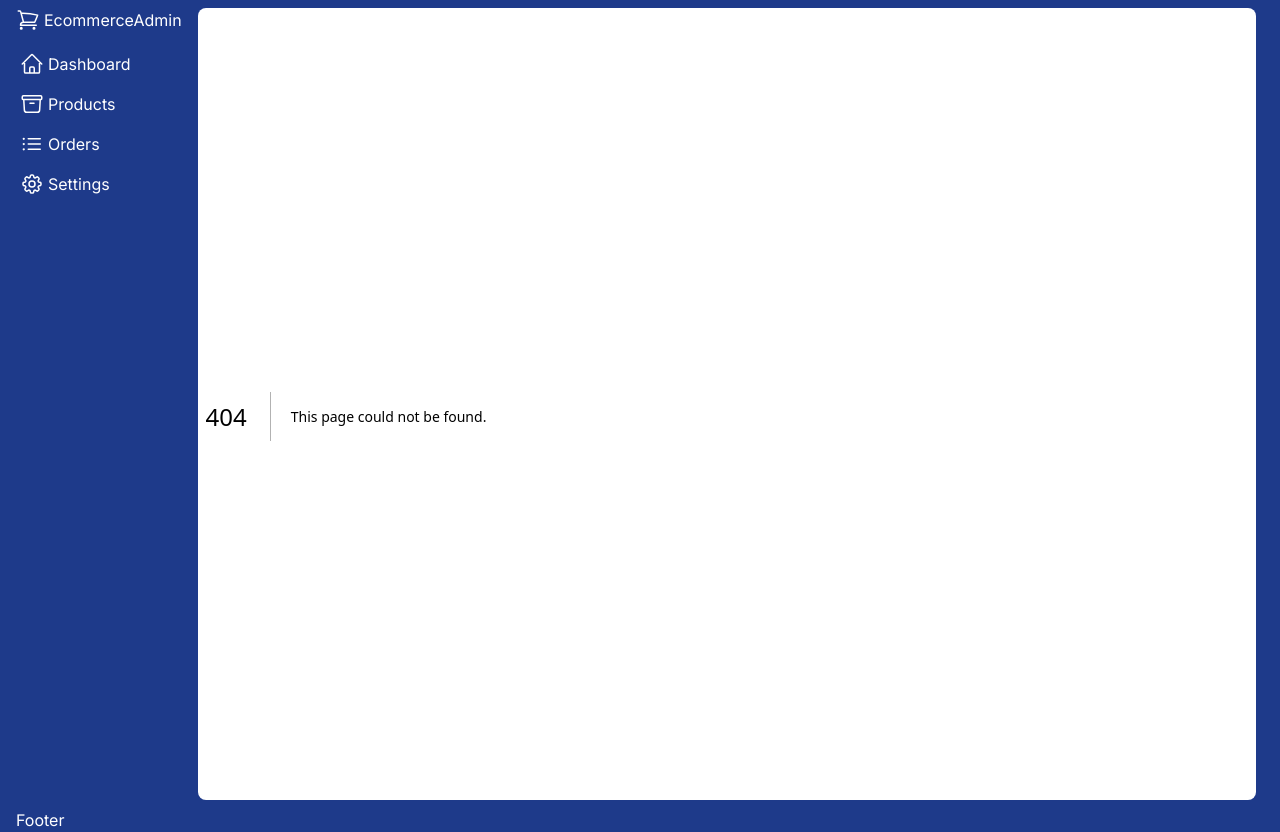
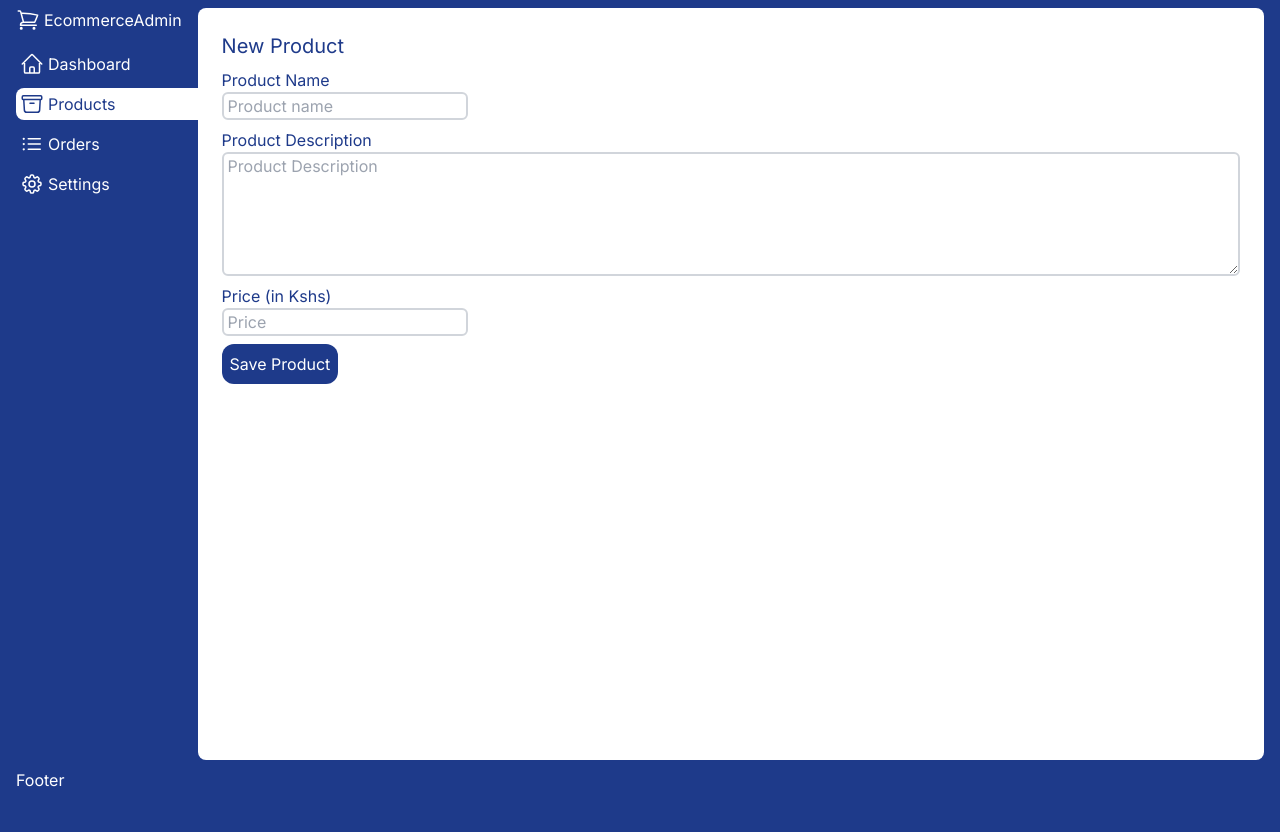
Before and after one commit to George-Kibe/Ecommerce-next, a Next.js app in the folder admin/: page /products/new in a window 1280 px wide. Before the commit this address had no page. After the commit the page ends 800 px from the top, so only its background shows below. Built offline with nearby package versions, Linux system fonts and the light colour scheme.

Commit message:
add product UI done

```diff
--- a/admin/app/layout.jsx
+++ b/admin/app/layout.jsx
@@ -16,7 +16,7 @@ export default function RootLayout({ children }) {
         <AuthProvider>
         <div className="flex h-screen">
           <Navbar />
-          <div className='bg-white flex p-2 flex-1 flex-row mr-2 mb-2 rounded-lg text-black'>
+          <div className='flex bg-white w-full p-2 flex-1 flex-col  mb-2 rounded-lg text-black'>
             {children}
           </div>
         </div>
--- a/admin/app/page.jsx
+++ b/admin/app/page.jsx
@@ -3,20 +3,10 @@
 import Image from 'next/image'
 import { useSession, signIn, signOut } from 'next-auth/react'
 import { useRouter } from 'next/navigation'
-import Navbar from '@/components/Navbar';
 
 export default function Home() {
   const session = useSession();
   // console.log(session)
-
-  if (session.status === "loading") {
-    return (
-      <div className="flex flex-col items-center justify-center h-screen bg-gray-100">
-        <div className="w-24 h-24 border-8 border-t-8 border-gray-500 rounded-full animate-spin"></div>
-        <h1 className="mt-8 text-3xl font-semibold text-gray-800">Loading...</h1>
-      </div>
-    );
-  }
   if (session.status === "unauthenticated") {
     //router?.push("/dashboard/login");
     return (
@@ -29,8 +19,14 @@ export default function Home() {
   }
   if (session.status === "authenticated") {
     return (
-      <div className="">
-        <p>Logged in as {session.data.user.name}-{session.data.user.email}</p>
+      <div className="text-blue-900 w-full flex justify-between">
+        <h2 className="">Hello , {session.data.user.name}</h2>
+        <div className="flex bg-gray-300 gap-1 py-1 rounded-2xl px-2 justify-center items-center text-black">
+          <div className="w-8 h-8 relative">
+            <Image src={session.data.user.image} fill alt={session.data.user.image} className='w-6 h-6 rounded-full' />
+          </div>
+            <p>{session.data.user.name}</p>
+        </div>
       </div>
     )
   }
--- /dev/null
+++ b/admin/app/products/new/page.jsx
@@ -0,0 +1,50 @@
+"use client"
+import axios from 'axios'
+import React, { useState } from 'react'
+import { ToastContainer, toast } from 'react-toastify';
+import 'react-toastify/dist/ReactToastify.css';
+
+const AddNewProduct = () => {
+  const [title, setTitle] = useState("")
+  const [description, setDescription] = useState('')
+  const [price, setPrice] = useState('')
+
+  const saveProduct = async(e) => {
+    e.preventDefault()
+    if(!title| !description |!price){
+      toast.error("You have missing details!");
+      return
+    }
+    const data = {title, description, price}
+    const response = await axios.post("/api/products", data)
+  }
+
+  return (
+    <div className="">
+      <ToastContainer />
+      <form onSubmit={saveProduct} className="text-blue-900 flex flex-col p-4">
+        <h1 className="mb-2 text-xl">New Product</h1>
+        <label>Product Name</label>
+        <input type="text" placeholder='Product name'
+            value={title}
+            onChange={ev => setTitle(ev.target.value)}
+            className="border-2 border-gray-300 rounded-md px-1 self-start mb-2 focus:border-blue-900" />
+        <label>Product Description</label>
+        <textarea name="" id="" cols="30" rows="5"
+            value={description}
+            onChange={ev => setDescription(ev.target.value)}
+            placeholder='Product Description'
+            className="border-2 border-gray-300 rounded-md px-1 w-full mb-2 focus:border-blue-900">
+        </textarea>
+        <label>Price (in Kshs)</label>
+        <input type="text" placeholder='Price'
+            value={price}
+            onChange={ev => setPrice(ev.target.value)}
+            className="border-2 border-gray-300 rounded-md px-1 self-start mb-2 focus:border-blue-900" />
+        <button type='submit' className='bg-blue-900 text-white p-2 rounded-xl self-start'>Save Product</button>
+        </form>
+    </div>
+  )
+}
+
+export default AddNewProduct
--- a/admin/app/products/page.jsx
+++ b/admin/app/products/page.jsx
@@ -1,9 +1,12 @@
+import Link from 'next/link'
 import React from 'react'
 
-const page = () => {
+const AllProducts = () => {
   return (
-    <div>page</div>
+    <div className="text-blue-900 w-full flex justify-between p-4">
+      <Link href={"/products/new"} className='bg-blue-900 text-white p-2 rounded-xl'>Add New Product</Link>
+    </div>
   )
 }
 
-export default page
+export default AllProducts
--- a/admin/components/Navbar.jsx
+++ b/admin/components/Navbar.jsx
@@ -25,19 +25,19 @@ const Navbar = () => {
           </svg>
           Dashboard
         </Link>
-        <Link href={"/products"} className={pathname === "/products"? activeLink: inactiveLink} >
+        <Link href={"/products"} className={pathname.startsWith("/products")? activeLink: inactiveLink} >
           <svg xmlns="http://www.w3.org/2000/svg" fill="none" viewBox="0 0 24 24" strokeWidth={1.5} stroke="currentColor" className="w-6 h-6">
             <path strokeLinecap="round" strokeLinejoin="round" d="M20.25 7.5l-.625 10.632a2.25 2.25 0 01-2.247 2.118H6.622a2.25 2.25 0 01-2.247-2.118L3.75 7.5M10 11.25h4M3.375 7.5h17.25c.621 0 1.125-.504 1.125-1.125v-1.5c0-.621-.504-1.125-1.125-1.125H3.375c-.621 0-1.125.504-1.125 1.125v1.5c0 .621.504 1.125 1.125 1.125z" />
           </svg>
           Products
         </Link>
-        <Link href={"/orders"} className={pathname === "/orders"? activeLink: inactiveLink} >
+        <Link href={"/orders"} className={pathname.startsWith("/orders")? activeLink: inactiveLink} >
           <svg xmlns="http://www.w3.org/2000/svg" fill="none" viewBox="0 0 24 24" strokeWidth={1.5} stroke="currentColor" className="w-6 h-6">
             <path strokeLinecap="round" strokeLinejoin="round" d="M8.25 6.75h12M8.25 12h12m-12 5.25h12M3.75 6.75h.007v.008H3.75V6.75zm.375 0a.375.375 0 11-.75 0 .375.375 0 01.75 0zM3.75 12h.007v.008H3.75V12zm.375 0a.375.375 0 11-.75 0 .375.375 0 01.75 0zm-.375 5.25h.007v.008H3.75v-.008zm.375 0a.375.375 0 11-.75 0 .375.375 0 01.75 0z" />
           </svg>
           Orders
         </Link>
-        <Link href={"/settings"} className={pathname === "/settings"? activeLink: inactiveLink} >
+        <Link href={"/settings"} className={pathname.startsWith("/settings")? activeLink: inactiveLink} >
           <svg xmlns="http://www.w3.org/2000/svg" fill="none" viewBox="0 0 24 24" strokeWidth={1.5} stroke="currentColor" className="w-6 h-6">
             <path strokeLinecap="round" strokeLinejoin="round" d="M10.343 3.94c.09-.542.56-.94 1.11-.94h1.093c.55 0 1.02.398 1.11.94l.149.894c.07.424.384.764.78.93.398.164.855.142 1.205-.108l.737-.527a1.125 1.125 0 011.45.12l.773.774c.39.389.44 1.002.12 1.45l-.527.737c-.25.35-.272.806-.107 1.204.165.397.505.71.93.78l.893.15c.543.09.94.56.94 1.109v1.094c0 .55-.397 1.02-.94 1.11l-.893.149c-.425.07-.765.383-.93.78-.165.398-.143.854.107 1.204l.527.738c.32.447.269 1.06-.12 1.45l-.774.773a1.125 1.125 0 01-1.449.12l-.738-.527c-.35-.25-.806-.272-1.203-.107-.397.165-.71.505-.781.929l-.149.894c-.09.542-.56.94-1.11.94h-1.094c-.55 0-1.019-.398-1.11-.94l-.148-.894c-.071-.424-.384-.764-.781-.93-.398-.164-.854-.142-1.204.108l-.738.527c-.447.32-1.06.269-1.45-.12l-.773-.774a1.125 1.125 0 01-.12-1.45l.527-.737c.25-.35.273-.806.108-1.204-.165-.397-.505-.71-.93-.78l-.894-.15c-.542-.09-.94-.56-.94-1.109v-1.094c0-.55.398-1.02.94-1.11l.894-.149c.424-.07.765-.383.93-.78.165-.398.143-.854-.107-1.204l-.527-.738a1.125 1.125 0 01.12-1.45l.773-.773a1.125 1.125 0 011.45-.12l.737.527c.35.25.807.272 1.204.107.397-.165.71-.505.78-.929l.15-.894z" />
             <path strokeLinecap="round" strokeLinejoin="round" d="M15 12a3 3 0 11-6 0 3 3 0 016 0z" />
--- a/admin/package.json
+++ b/admin/package.json
@@ -11,12 +11,14 @@
   "dependencies": {
     "@auth/mongodb-adapter": "^1.0.0",
     "autoprefixer": "10.4.14",
+    "axios": "^1.4.0",
     "mongodb": "^5.6.0",
     "next": "13.4.7",
     "next-auth": "^4.22.1",
     "postcss": "8.4.24",
     "react": "18.2.0",
     "react-dom": "18.2.0",
+    "react-toastify": "^9.1.3",
     "tailwindcss": "3.3.2"
   }
 }
```
Also changed, not shown: admin/app/globals.css (+14 -0 lines), 1 other file (tests, documents, lock files or other folders).
